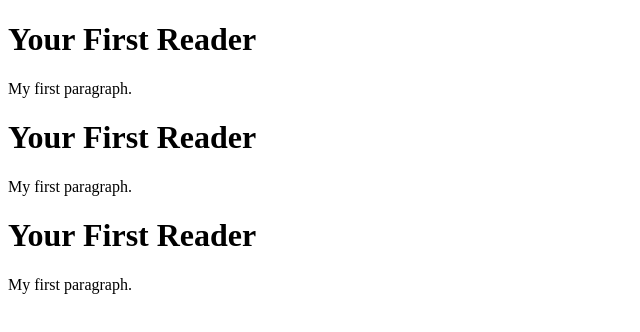
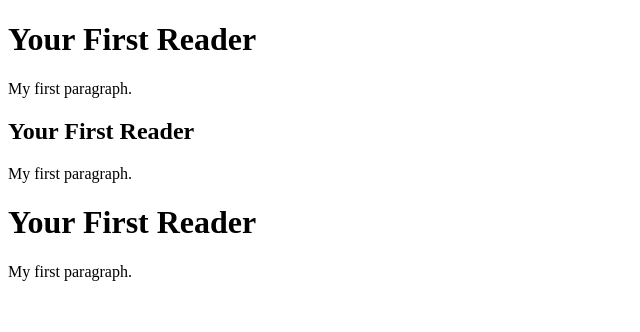
Before and after one commit to faycoder/learnHTML, a plain HTML site: page index.html in a window 1280 px wide. Shown: the whole page, without its empty margins (0-640 px from the left). Drawn offline with Linux system fonts and the light colour scheme.

Commit message:
Update index.html

```diff
--- a/index.html
+++ b/index.html
@@ -7,7 +7,7 @@
 
     <h1>Your First Reader</h1>
     <p>My first paragraph.</p>
-   <h1>Your First Reader</h1>
+   <h2>Your First Reader</h2>
     <p>My first paragraph.</p>
     <h1>Your First Reader</h1>
     <p>My first paragraph.</p>
```
